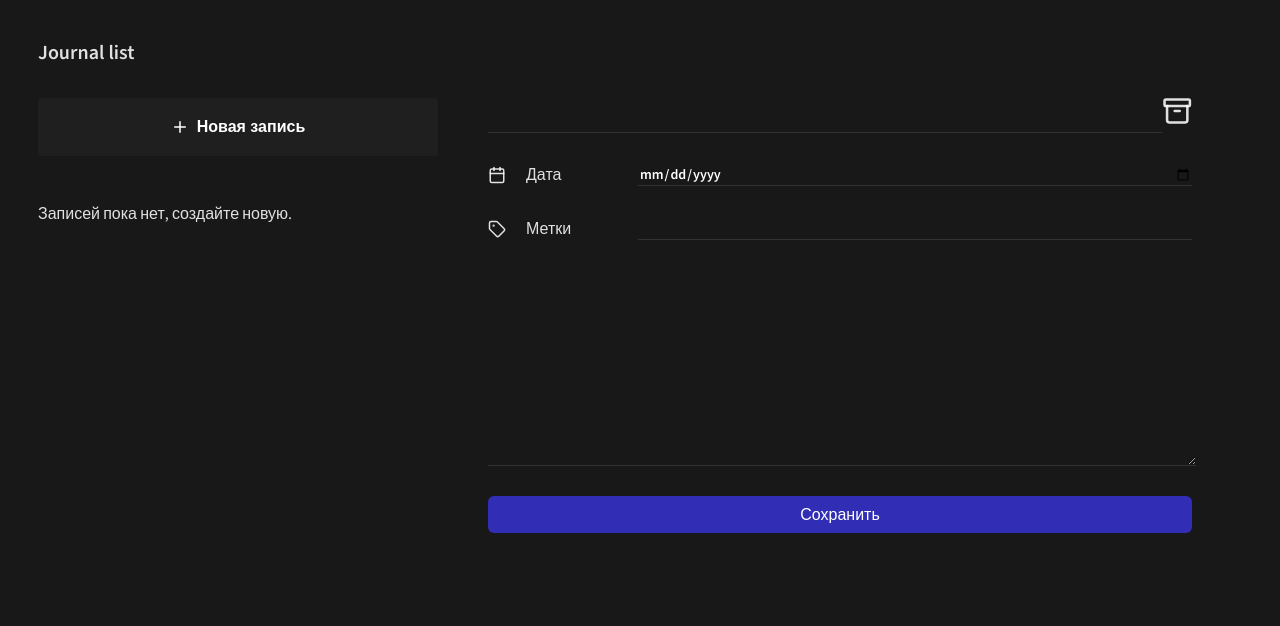
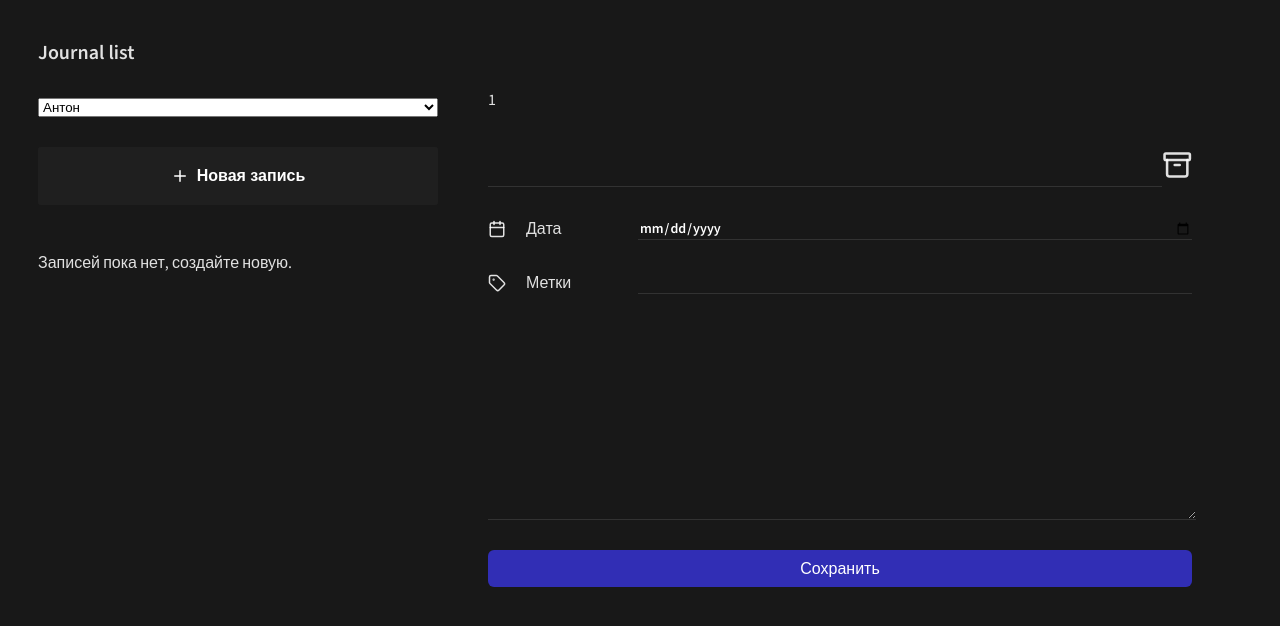
Before and after one commit to codeGurov/journal-list, a React (Vite) app: page / in a window 1280 px wide. Shown: the top 626 px of the page. Built offline with nearby package versions, Linux system fonts and the light colour scheme.

Commit message:
create context

```diff
--- a/src/components/Header/Header.jsx
+++ b/src/components/Header/Header.jsx
@@ -1,7 +1,13 @@
 import styles from "./Header.module.css";
+import SelectUser from "./../SelectUser/SelectUser";
 
 const Header = () => {
-  return <div className={styles["logo"]}>Journal list</div>;
+  return (
+    <>
+      <div className={styles["logo"]}>Journal list</div>
+      <SelectUser />
+    </>
+  );
 };
 
 export default Header;
--- a/src/components/JournalForm/JournalForm.jsx
+++ b/src/components/JournalForm/JournalForm.jsx
@@ -1,10 +1,11 @@
 import styles from "./JournalForm.module.css";
 import Button from "./../Button/Button";
-import { useEffect, useReducer, useRef } from "react";
+import { useContext, useEffect, useReducer, useRef } from "react";
 import cn from "classnames";
 import { Calendar, Tag, Archive } from "lucide-react";
 import { formReducer, INITIAL_STATE } from "./JournalForm.state";
 import Input from "../Input/Input";
+import { UserContext } from "../../context/user.context";
 
 const JournalForm = ({ onSubmit }) => {
   const [formState, dispatchForm] = useReducer(formReducer, INITIAL_STATE);
@@ -12,6 +13,7 @@
   const titleRef = useRef();
   const dateRef = useRef();
   const textRef = useRef();
+  const { userId } = useContext(UserContext);
 
   const focusError = (isValid) => {
     switch (true) {
@@ -61,6 +63,7 @@
 
   return (
     <form className={styles["journal-form"]} onSubmit={addJournalItem}>
+      {userId}
       <div className={styles["form-row"]}>
         <Input
           type="text"
--- /dev/null
+++ b/src/components/SelectUser/SelectUser.jsx
@@ -0,0 +1,17 @@
+import { useContext } from 'react';
+import { UserContext } from './../../context/user.context';
+
+export default function SelectUser() {
+  const {userId, setUserId} = useContext(UserContext);
+
+  const changeUser = (e) => {
+    setUserId(Number(e.target.value));
+  };
+
+  return (
+    <select name="user" id="user" value={userId} onChange={changeUser}>
+      <option value="1">Антон</option>
+      <option value="2">Вася</option>
+    </select>
+  );
+}
--- /dev/null
+++ b/src/context/user.context.jsx
@@ -0,0 +1,14 @@
+import { createContext, useState } from "react";
+
+export const UserContext = createContext({
+  userId: 1,
+});
+
+export const UserContextProvider = ({ children }) => {
+  const [userId, setUserId] = useState(1);
+  return (
+    <UserContext.Provider value={{ userId, setUserId }}>
+      {children}
+    </UserContext.Provider>
+  );
+};
```
Also changed, not shown: src/App.jsx (+5 -2 lines).
